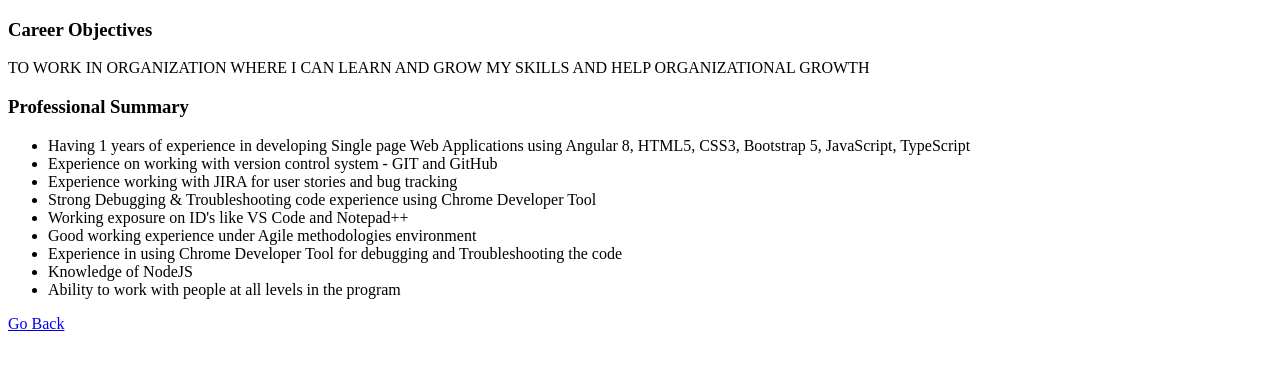
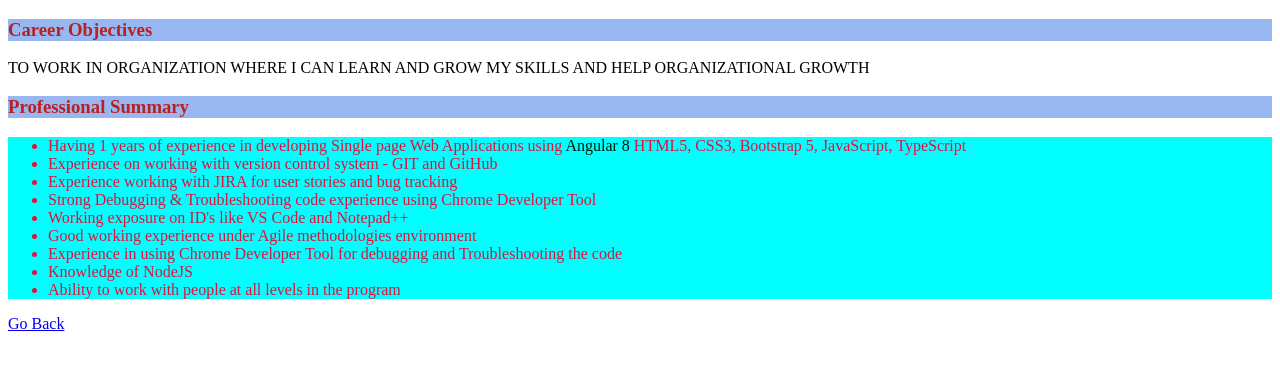
Before and after one commit to Dpawar2310/MyProfile, a plain HTML site: page home.html in a window 1280 px wide. Drawn offline with Linux system fonts and the light colour scheme.

Commit message:
Add CSS.html
Add CSS.html

```diff
--- a/home.html
+++ b/home.html
@@ -3,14 +3,23 @@
 
 <head>
     <title> Home</title>
+    <style>
+        .home{
+            color: rgb(185, 32, 32);
+            background-color: rgb(152, 183, 240);
+        }
+        ul{
+            color: crimson;
+            background-color: aqua;
+        }
+    </style>
 </head>
-
 <body>
-    <h3> Career Objectives </h3>
+    <h3 class="home"> Career Objectives </h3>
     <p> TO WORK IN ORGANIZATION WHERE I CAN LEARN AND GROW MY SKILLS AND HELP ORGANIZATIONAL GROWTH</p>
-    <h3> Professional Summary </h3>
+    <h3 class="home"> Professional Summary </h3>
     <ul>
-        <li> Having 1 years of experience in developing Single page Web Applications using Angular 8, HTML5, CSS3,
+        <li> Having 1 years of experience in developing Single page Web Applications using <span style="color: rgb(1, 26, 1);">Angular 8</span> HTML5, CSS3,
             Bootstrap 5, JavaScript, TypeScript</li>
         <li> Experience on working with version control system - GIT and GitHub </li>
         <li> Experience working with JIRA for user stories and bug tracking </li>
```
